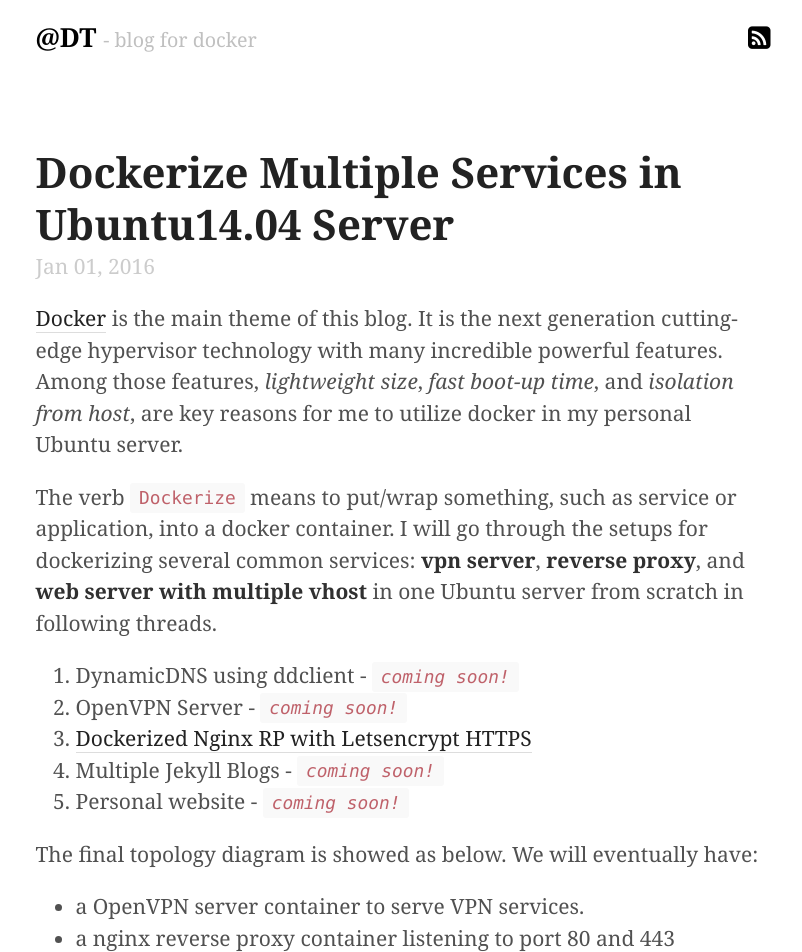
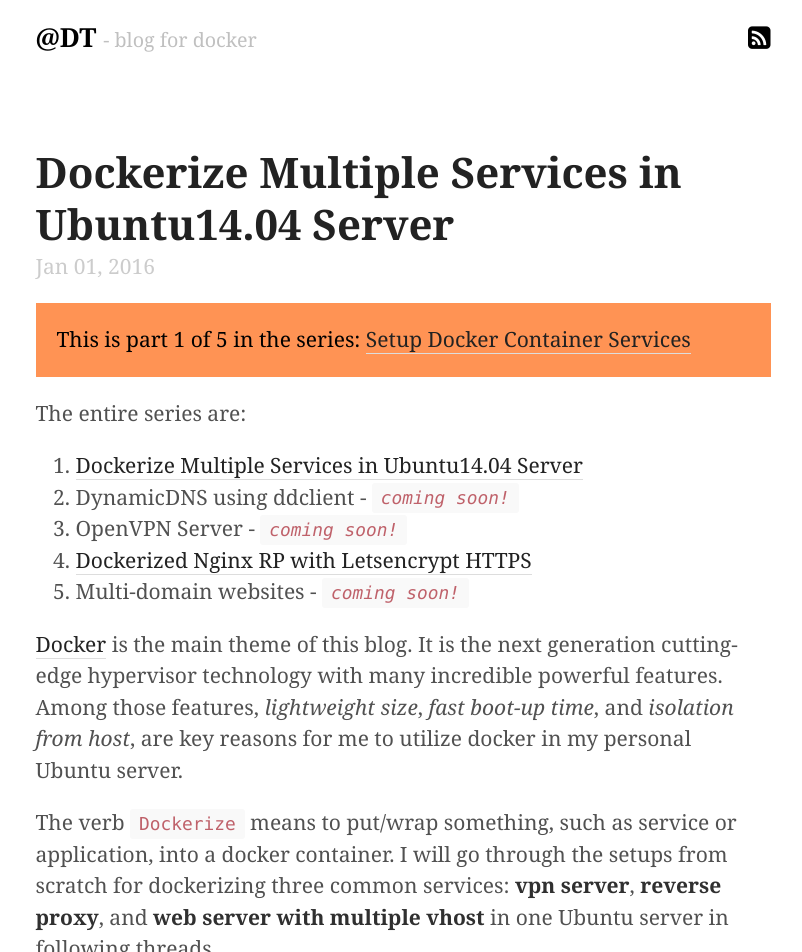
Before and after one commit to Xixiao007/Xixiao007.github.io, a Jekyll site: the page built from _posts/2016-01-01-setup-docker-container-services.md, in a window 1280 px wide. Shown: the top 952 px of the page, without its empty margins (237-1039 px from the left). Built offline with Jekyll 4.4.1, drawn with Linux system fonts in a browser that asks for light colours; nearby versions of some CDN libraries; comment, search, counter and statistics services are not loaded; some of the changed text lies outside the part shown.

Commit message:
"commit"

```diff
--- a/_posts/2016-01-01-setup-docker-container-services.md
+++ b/_posts/2016-01-01-setup-docker-container-services.md
@@ -5,22 +5,27 @@
 comments: true
 ---
 
-[Docker](https://www.docker.com/what-docker) is the main theme of this blog. It is the next generation cutting-edge hypervisor technology with many incredible powerful features. Among those features, *lightweight size*, *fast boot-up time*, and *isolation from host*, are key reasons for me to utilize docker in my personal Ubuntu server.
 
-The verb `Dockerize` means to put/wrap something, such as service or application, into a docker container. I will go through the setups for dockerizing several common services: **vpn server**, **reverse proxy**, and **web server with multiple vhost** in one Ubuntu server from scratch in following threads.
+<p class="message">
+This is part 1 of 5 in the series: <a href="/2016/01/01/setup-docker-container-services">Setup Docker Container Services</a>
+</p>
+The entire series are:
 
+0. [Dockerize Multiple Services in Ubuntu14.04 Server]({% post_url 2016-01-01-setup-docker-container-services %})
 1. DynamicDNS using ddclient - *`coming soon!`*
 2. OpenVPN Server - *`coming soon!`*
 3. [Dockerized Nginx RP with Letsencrypt HTTPS]({% post_url 2016-01-05-dockerized-nginx-rp-with-letsencrypt-https %})
-4. Multiple Jekyll Blogs - *`coming soon!`*
-5. Personal website - *`coming soon!`*
+4. Multi-domain websites - *`coming soon!`*
 
-The final topology diagram is showed as below. We will eventually have:
+[Docker](https://www.docker.com/what-docker) is the main theme of this blog. It is the next generation cutting-edge hypervisor technology with many incredible powerful features. Among those features, *lightweight size*, *fast boot-up time*, and *isolation from host*, are key reasons for me to utilize docker in my personal Ubuntu server.
+
+The verb `Dockerize` means to put/wrap something, such as service or application, into a docker container. I will go through the setups from scratch for dockerizing three common services: **vpn server**, **reverse proxy**, and **web server with multiple vhost** in one Ubuntu server in following threads.
+
+
+![my docker microservices](//i.imgur.com/HoeXTwn.png "my docker microservices")
+
+The final topology diagram is showed as above. We will eventually have:
 
 - a OpenVPN server container to serve VPN services.
 - a nginx reverse proxy container listening to port 80 and 443
-- a Jekyll blog website behind nginx reverse proxy
-- a personal website behind nginx reverse proxy
-
-
-![my docker microservices](//i.imgur.com/CnI8cyq.png?1 "my docker microservices")
+- a nginx web server hosting 3 domain website: *https://xixiao.info, https://blog.xixiao.info, https://dockertechie.com*
--- a/_sass/_message.scss
+++ b/_sass/_message.scss
@@ -6,6 +6,6 @@
 .message {
   margin-bottom: 1rem;
   padding: 1rem;
-  color: #717171;
-  background-color: #f9f9f9;
+  color: black;
+  background-color: #ff9354;
 }
```
Also changed, not shown: _posts/2016-01-05-dockerized-nginx-rp-with-letsencrypt-https.md (+11 -0 lines).
